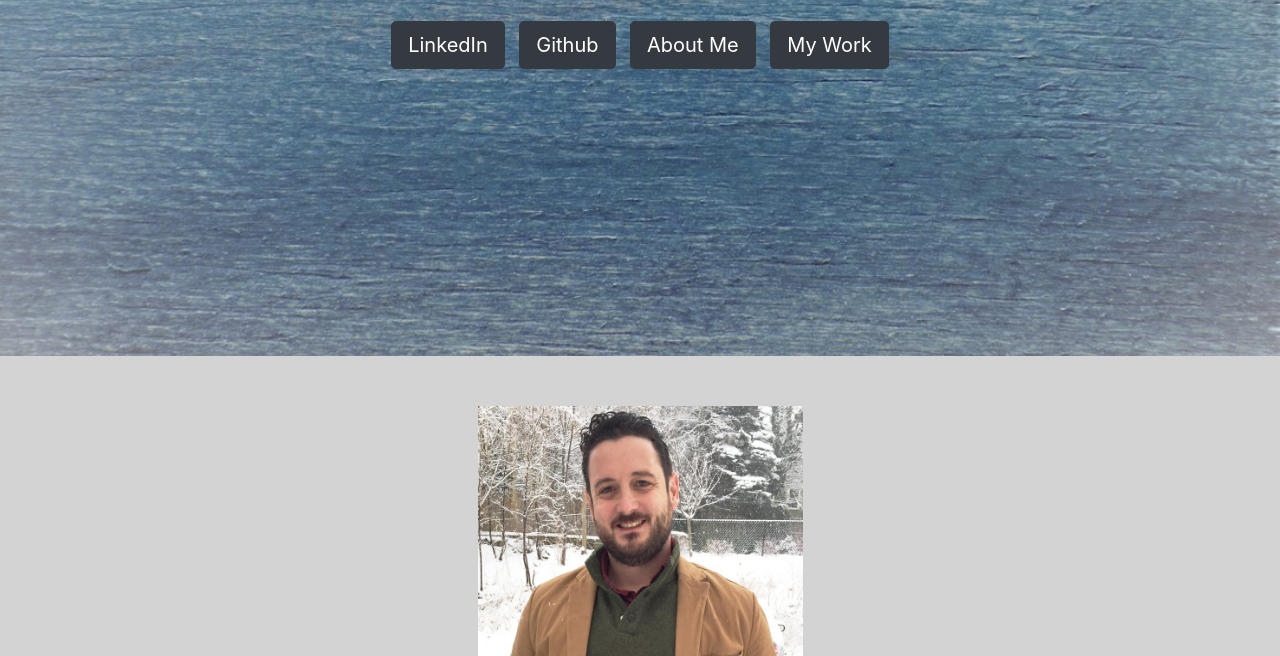
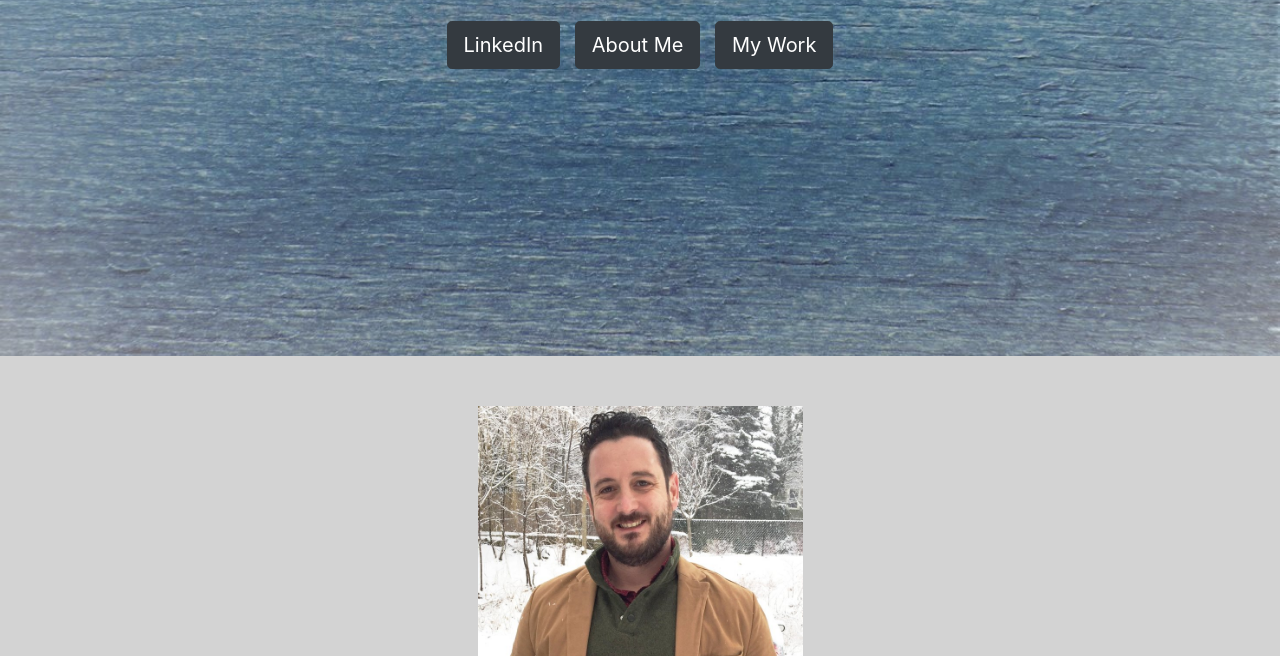
Before and after one commit to Brainstorm-Chaser/my_portfolio, a website with bundled scripts: page index.html in a window 1280 px wide. Shown: the part 444-1100 px from the top of the page. Built offline with nearby package versions, Linux system fonts and the light colour scheme.

Commit message:
Update index.html

```diff
--- a/index.html
+++ b/index.html
@@ -42,8 +42,6 @@
       <div id="scroll-buttons">
        <div class="col-xs-3 col-sm-5 col-md-7 col-lg-9 mx-auto text-center">
          <a target = "_blank" href="https://www.linkedin.com/in/brainstormchaser/" class="btn btn-dark text-black btn-lg js-scroll-trigger">LinkedIn</a>
-
-         <a target="_blank" href="https://github.com/Brainstorm-Chaser" class="btn btn-dark btn-lg js-scroll-trigger">Github</a>
          <a href="#about-me" class="btn btn-dark btn-lg js-scroll-trigger">About Me</a>
          <a href="#my-work" class="btn btn-dark btn-lg js-scroll-trigger">My Work</a>
       </div>
```
